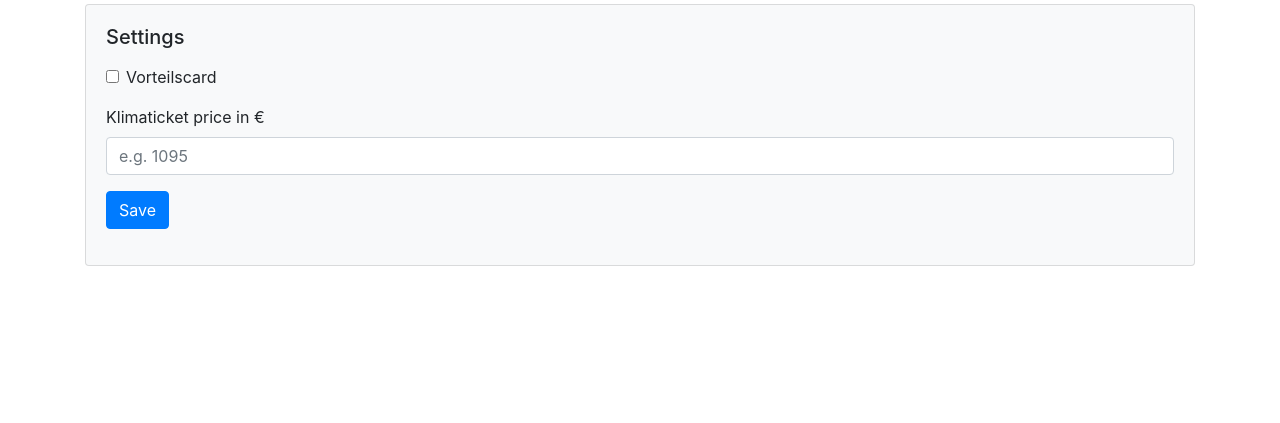
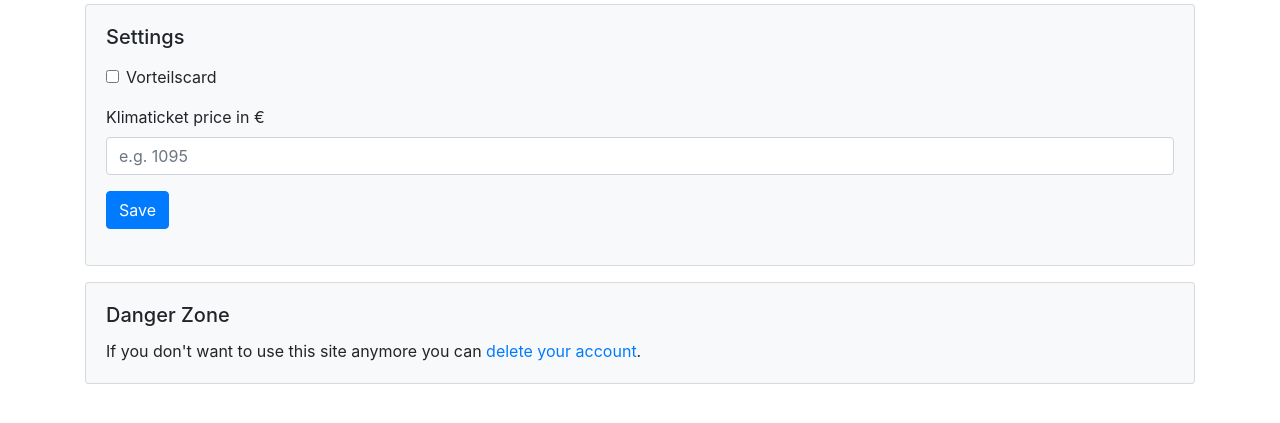
Before and after one commit to Dosenpfand/zug-lol, a Flask app: template app/templates/profile.html in a window 1280 px wide. Shown: the part 266-689 px from the top of the page. Run offline with Flask 2, Linux system fonts and the light colour scheme; the template is opened without the code that fills it: values that come from a table or form of the project are taken from there, others are empty; parts of the project's set-up code (start-up, migrations or seed data) failed here and were passed over; some libraries are stand-ins or nearby versions.

Commit message:
Add account deletion functionality

```diff
--- a/app/main/forms.py
+++ b/app/main/forms.py
@@ -16,3 +16,8 @@ class ProfileForm(FlaskForm):
     klimaticket_price = FlexibleFloatField(label=_('Klimaticket price in €'), render_kw={
         'placeholder': '{} {}'.format(_('e.g.'), current_app.config['KLIMATICKET_DEFAULT_PRICE'])})
     submit = SubmitField(label=_('Save'))
+
+
+class DeleteAccountForm(FlaskForm):
+    is_sure = BooleanField(label=_('Do you really want to delete your account?'))
+    submit = SubmitField(label=_('Delete account'))
--- a/app/models.py
+++ b/app/models.py
@@ -46,7 +46,7 @@ class Role(db.Model, fsqla.FsRoleMixin):
 class User(db.Model, fsqla.FsUserMixin):
     has_vorteilscard = db.Column(db.Boolean, default=True)
     klimaticket_price = db.Column(db.Float, default=current_app.config['KLIMATICKET_DEFAULT_PRICE'])
-    journeys = db.relationship('Journey', back_populates='user', lazy=True)
+    journeys = db.relationship('Journey', back_populates='user', cascade='all, delete-orphan', lazy=True)
 
 
 class Journey(db.Model):
--- a/app/templates/profile.html
+++ b/app/templates/profile.html
@@ -19,4 +19,13 @@
         </p>
       </div>
     </div>
+
+    <div class="card bg-light mb-3">
+      <div class="card-body">
+        <h5 class="card-title">{{ _('Danger Zone') }}</h5>
+        <p class="card-text">
+            {{ _("If you don't want to use this site anymore you can") }} <a href="{{ url_for('main.delete_account') }}">{{ _('delete your account') }}</a>.
+        </p>
+      </div>
+    </div>
 {% endblock %}
```
Also changed, not shown: TODO.md (+0 -1 lines), app/main/views.py (+18 -2 lines), app/templates/delete_account.html (added, +13 -0 lines), app/translations/de/LC_MESSAGES/messages.po, 2 other files.
